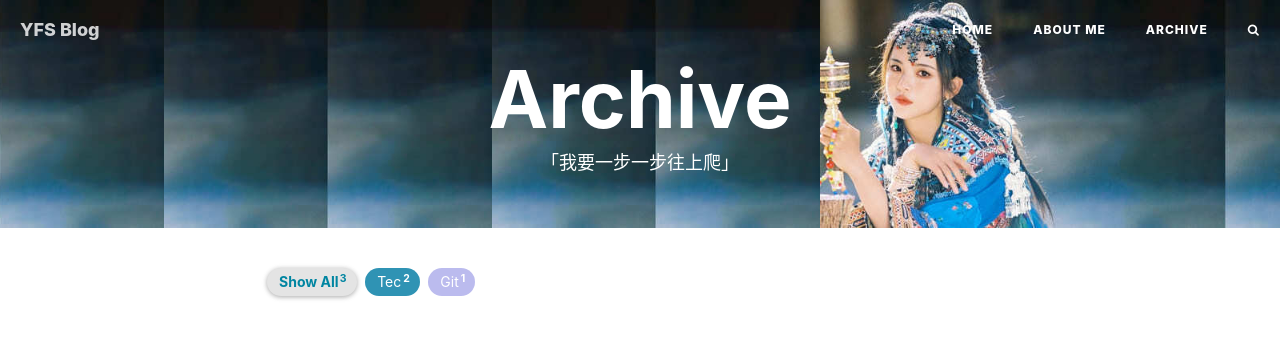
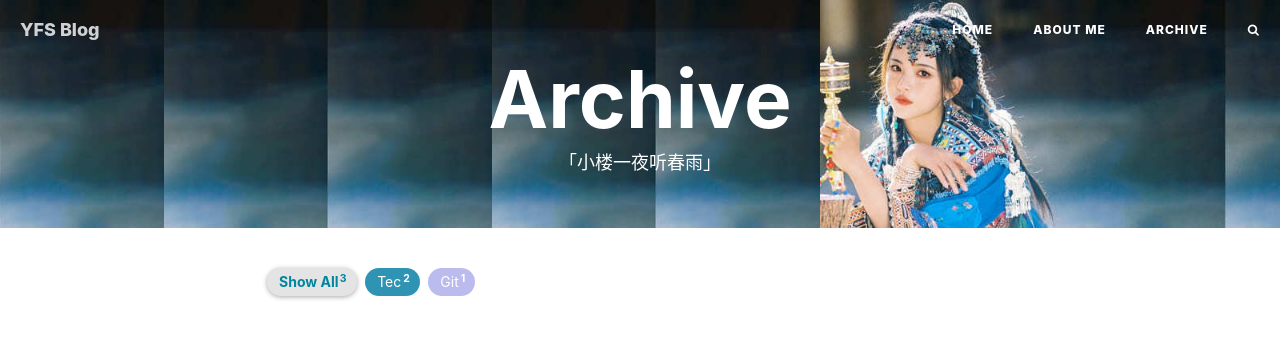
Before and after one commit to youngflysky/youngflysky.github.io, a Jekyll site: the page built from archive.html, in a window 1280 px wide. Shown: the top 339 px of the page. Built offline with Jekyll 4.4.1, drawn with Linux system fonts in a browser that asks for light colours; nearby versions of some CDN libraries; comment, search, counter and statistics services are not loaded.

Commit message:
修改界面

```diff
--- a/_config.yml
+++ b/_config.yml
@@ -103,10 +103,7 @@ page-mathjax: false
 
 # Friends
 friends: [
-    {
-        title: "CSDN",
-         href: "https://blog.csdn.net/bingleya?spm=1000.2115.3001.5343"
-     },{
+ {
         title: "GitHub",
         href: "https://github.com/youngflysky"
     }
--- a/archive.html
+++ b/archive.html
@@ -1,7 +1,7 @@
 ---
 title: Archive
 layout: default
-description: "「我要一步一步往上爬」"
+description: "「小楼一夜听春雨」"
 header-img: "img/tag-bg.jpg"
 ---
 
```
